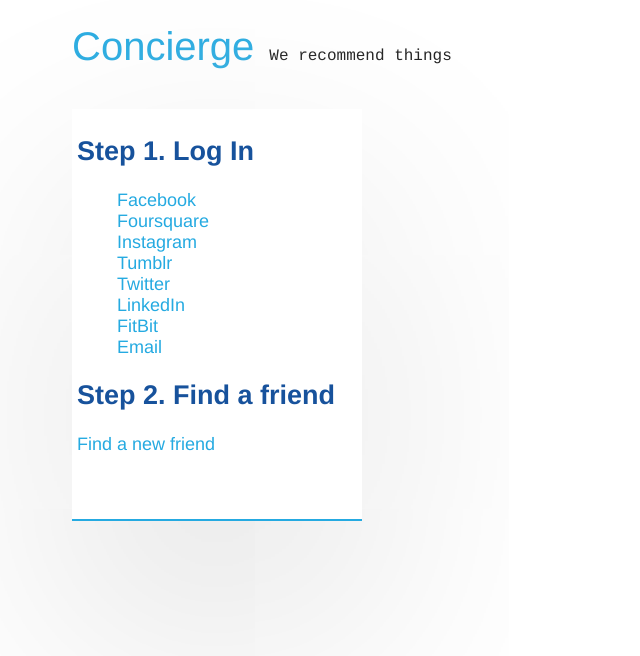
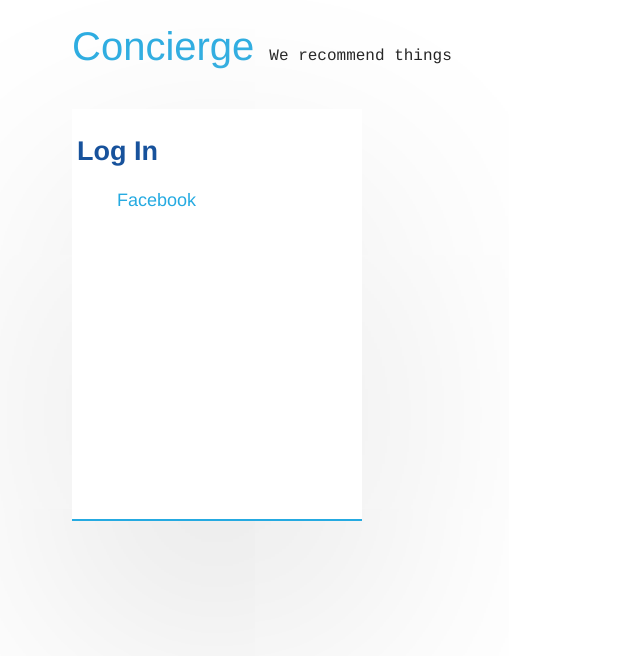
Before and after one commit to mmoutenot/concierge-web, a Django app: page / in a window 1280 px wide. Shown: the top 656 px of the page, without its empty margins (0-640 px from the left). Run offline with Django 3.2, Linux system fonts and the light colour scheme; some libraries are stand-ins or nearby versions.

Commit message:
updating to latest version

```diff
--- a/concierge/views.py
+++ b/concierge/views.py
@@ -8,13 +8,6 @@
 def index(request, template='index.html'):
     services = [
         'Facebook',
-        'Foursquare',
-        'Instagram',
-        'Tumblr',
-        'Twitter',
-        'LinkedIn',
-        'FitBit',
-        'Email'
     ]
     if request.user.is_authenticated():
         print(request.user)
--- a/templates/index.html
+++ b/templates/index.html
@@ -21,8 +21,7 @@
  	</div>
  	<div id="contentWrapper">
 	 	<div id="leftPop" class="login left popOutWithBorder">
-		    <h2>Step 1. Log In</h2>
-
+		    <h2>Log In</h2>
 		    <ul id="auth">
 		    {% for service in services %}
 		        <li>
@@ -37,18 +36,9 @@
 		    </ul>
 
 		    {% if request.user.is_authenticated %}
-		    <div id="access-token-wrapper">
-		        <p>Here's your access token for making API calls directly:
-		        	<input type="text" id="access-token" value="{{ user_profile.access_token }}" />
-
-		        </p>
-		        <p>Profiles: <input type="text" id="access-token" value="{{ user_profile.profiles }}" /></p>
-		    </div>
-
-	    {% endif %}
-
-	     <h2>Step 2. Find a friend</h2>
-		   <a href="./findafriend.html">Find a new friend</a>
+		     <h2>Step 2. Find a friend</h2>
+		     <a href="./findafriend.html">Find a new friend</a>
+		    {% endif %}
 	    </div>
     </div>
   </body>
```
